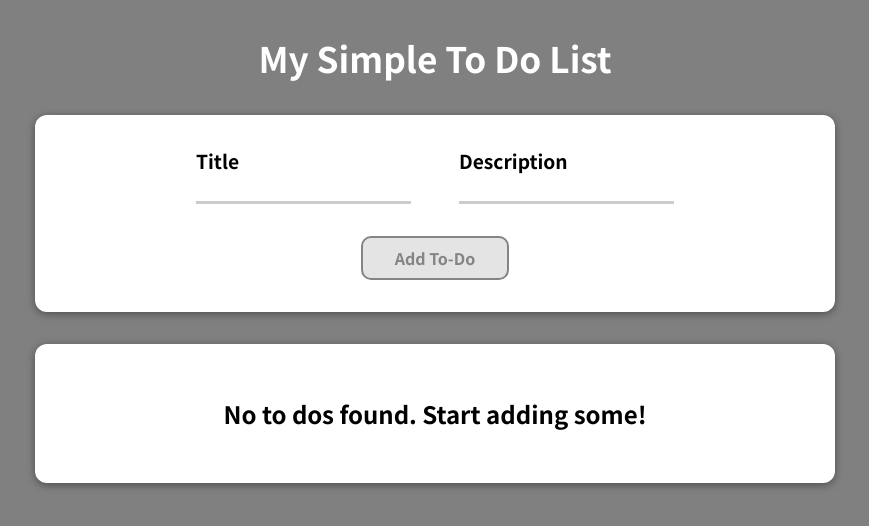
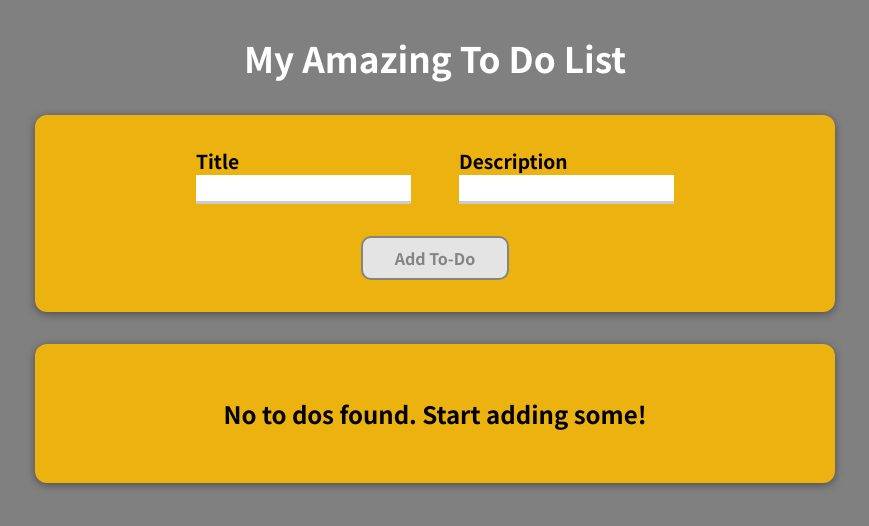
Before and after one commit to sopoour/to-do-app, a React (Create React App) app: page / in a window 1280 px wide. Shown: the top 526 px of the page, without its empty margins (205-1074 px from the left). Built offline with nearby package versions, Linux system fonts and the light colour scheme.

Commit message:
Amazing changes
- Changes color
- Changes text

```diff
--- a/src/App.js
+++ b/src/App.js
@@ -34,7 +34,7 @@ function App() {
   return (
     <React.Fragment>
       <h1 style={{ color: "white", textAlign: "center", fontSize: "2.2rem" }}>
-        My Simple To Do List
+        My Amazing To Do List
       </h1>
       <NewToDo onAddToDo={handleAddToDo} />
       <ToDos items={toDos} onRemoveToDo={handleRemoveToDo} />
--- a/src/components/UI/Section.module.css
+++ b/src/components/UI/Section.module.css
@@ -4,7 +4,7 @@
   margin: 2rem;
   margin-left: auto;
   margin-right: auto;
-  background-color: white;
+  background-color: rgb(236, 178, 16);
   padding: 2rem;
   border-radius: 12px;
   max-width: 800px;
```
Also changed, not shown: 1 other file (tests, documents, lock files or other folders).
